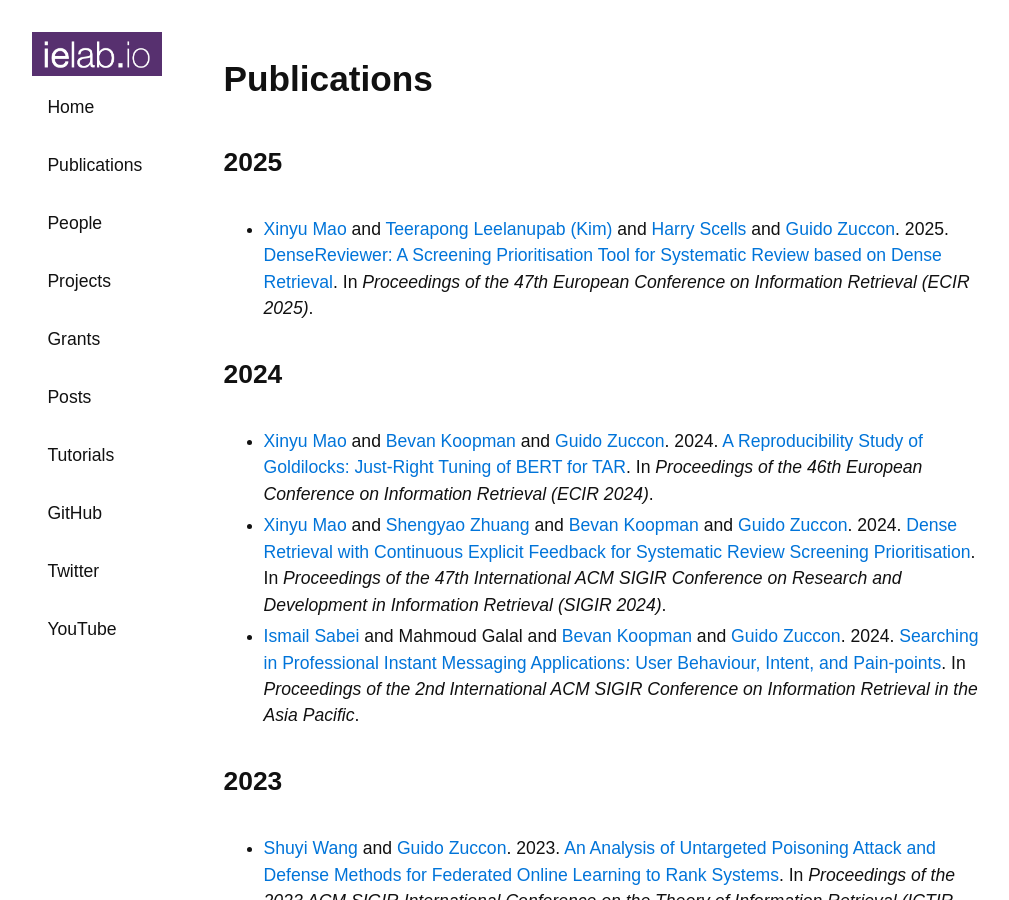
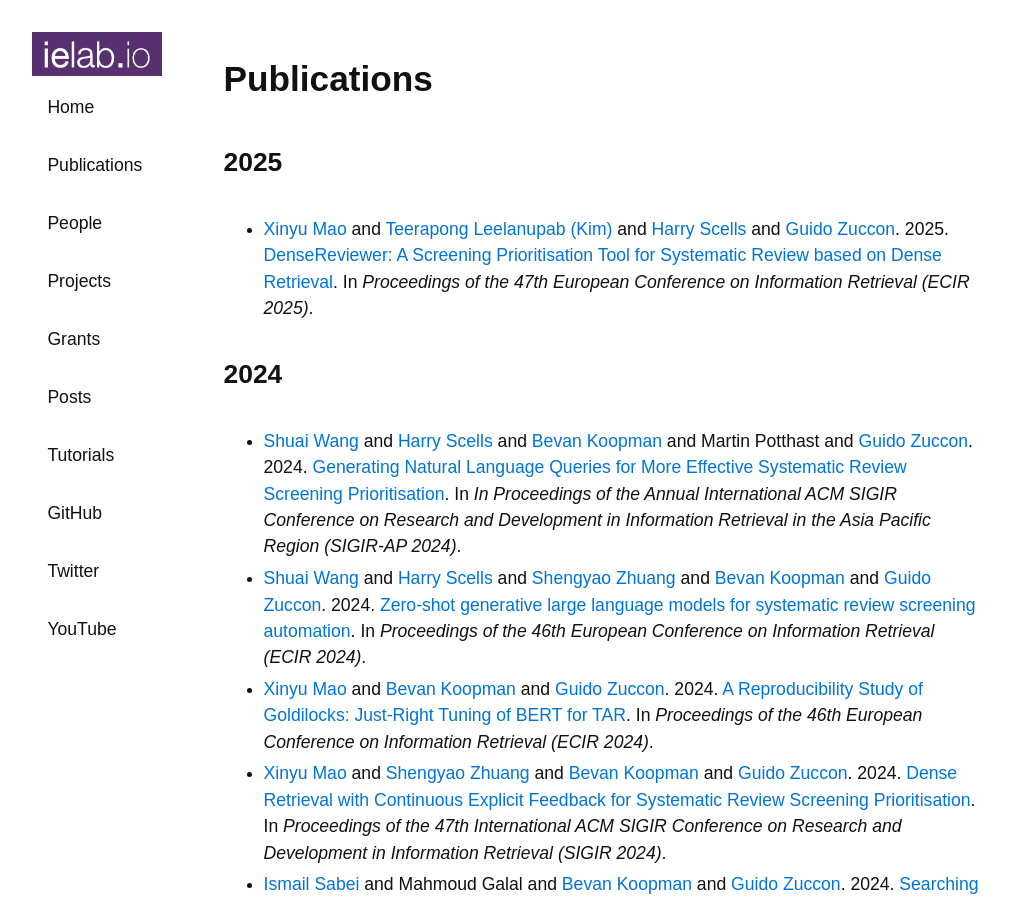
Before and after one commit to ielab/ielab.github.io, a Jekyll site: the page built from publications.md, in a window 1280 px wide and 900 px high. Shown: the whole window, without its empty margins (139-1148 px from the left). Built offline with Jekyll 4.4.1, drawn with Linux system fonts in a browser that asks for light colours; our own code applies the rules of GitHub Pages for plain Markdown files.

Commit message:
update other publications

```diff
--- a/_data/projects/systematic-reviews.yml
+++ b/_data/projects/systematic-reviews.yml
@@ -56,5 +56,8 @@ categories:
       - scells-2020-clf
       - scells-2017-ltrs
       - shuai-2022-reproducesdr
+      - shuai-2022-neuralsr
+      - shuai-2024-ecirzsclassifer
+      - shuai-2024-sigirap_generating
       - mao-2024-goldilocks-reproduce
       - mao-2024-densescreen
--- /dev/null
+++ b/_publications/shuai-2024-ecirzsclassifer.md
@@ -0,0 +1,12 @@
+---
+redirect_from: /shuai-2024-ecirzsclassifer
+authors: [shuai-wang, harry-scells, shengyao-zhuang, bevan-koopman, guido-zuccon]
+title: 'Zero-shot generative large language models for systematic review screening automation'
+venue: Proceedings of the 46th European Conference on Information Retrieval (ECIR 2024)
+year: 2024
+pdf: /publications/pdfs/shuai2024ecirzsclassifer.pdf
+projects: [systematic-reviews]
+---
+---
+## Abstract
+Systematic reviews are crucial for evidence-based medicine as they comprehensively analyse published research findings on specific questions. Conducting such reviews is often resource- and time-intensive, especially in the screening phase, where  abstracts of publications are assessed for inclusion in a review. This study investigates the effectiveness of using zero-shot large language models (LLMs) for automatic  screening. We evaluate the effectiveness of eight different LLMs and investigate a  calibration technique that uses a predefined recall threshold to determine whether  a publication should be included in a systematic review. Our comprehensive evaluation using five standard test collections shows that instruction fine-tuning plays an  important role in screening, that calibration renders LLMs practical for achieving a  targeted recall, and that combining both with an ensemble of zero-shot models saves  significant screening time compared to state-of-the-art approaches.
--- /dev/null
+++ b/_publications/shuai-2024-sigirap_generating.md
@@ -0,0 +1,12 @@
+---
+authors: [shuai-wang, harry-scells, bevan-koopman, "Martin Potthast", guido-zuccon]
+title: "Generating Natural Language Queries for More Effective Systematic Review Screening Prioritisation"
+venue: In Proceedings of the Annual International ACM SIGIR Conference on Research and Development in Information Retrieval in the Asia Pacific Region (SIGIR-AP 2024)
+year: 2024
+pdf: /publications/pdfs/shuai2024sigirapgenerating.pdf
+redirect_from: /shuai2024sigirapgenerating
+projects: [systematic-reviews]
+---
+
+## Abstract
+Screening prioritisation in medical systematic reviews aims to rank the set of documents retrieved by complex Boolean queries. Prioritising the most important documents ensures that subsequent review steps can be carried out more efficiently and effectively. The current state of the art uses the final title of the review as a query to rank the documents using BERT-based neural rankers. However, the final title is only formulated at the end of the review process, which makes this approach impractical as it relies on ex post facto information. At the time of screening, only a rough working title is available, with which the BERT-based ranker performs significantly worse than with the final title. In this paper, we explore alternative sources of queries for prioritising screening, such as the Boolean query used to retrieve the documents to be screened and queries generated by instruction-based generative large-scale language models such as ChatGPT and Alpaca. Our best approach is not only viable based on the information available at the time of screening, but also has similar effectiveness to the final title.
```
Also changed, not shown: 1 other file.
